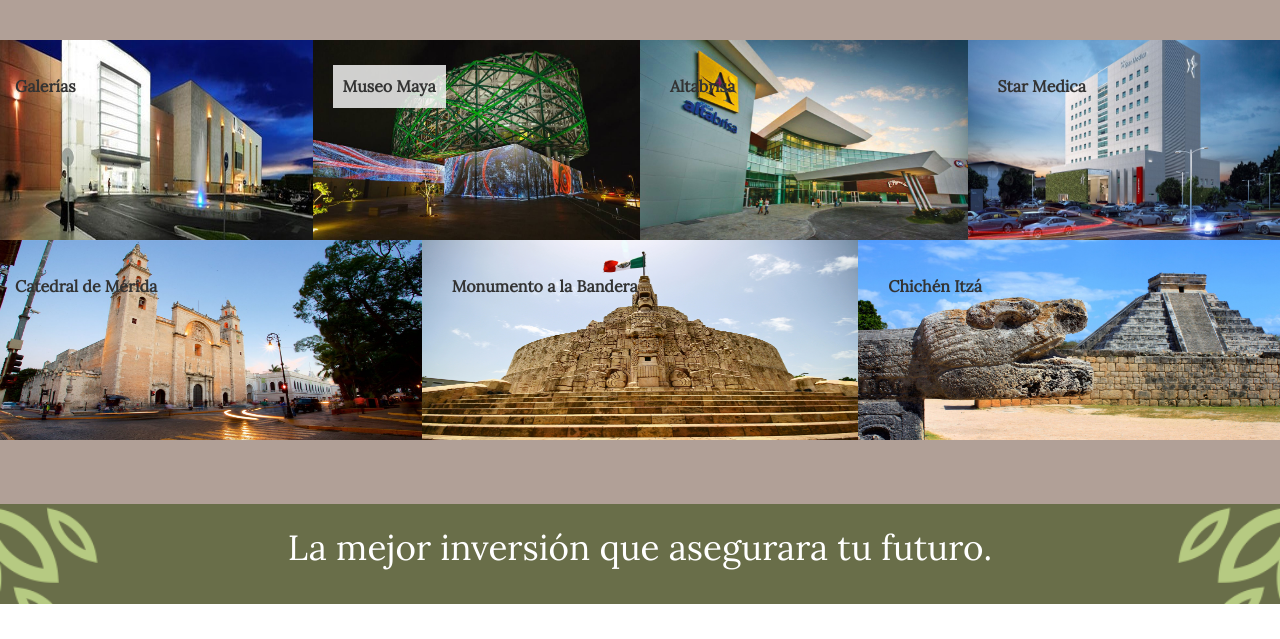
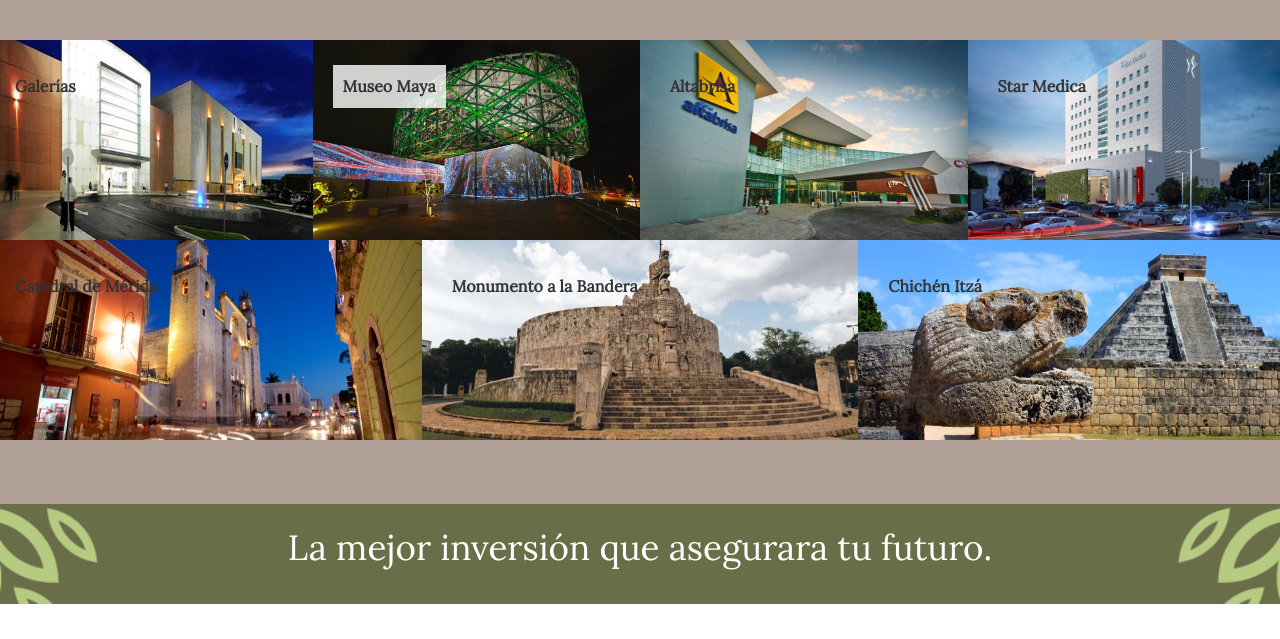
Before and after one commit to esteban1234/ceibas, a PHP site: page / in a window 1280 px wide. Shown: the part 2467-3106 px from the top of the page. Run offline with PHP 8.4, Linux system fonts and the light colour scheme; some libraries are stand-ins or nearby versions; some web fonts are replaced.

Commit message:
UPDATE SECCIONES V1.2.2

```diff
--- a/index.php
+++ b/index.php
@@ -162,15 +162,15 @@
           </div>
           <div class="row margen">
             <div class="col-md-4">
-            <img src="img/catedral.jpg" class="img-responsive alto-asig width-asig">
+            <img src="img/catedral01.jpg" class="img-responsive alto-asig width-asig">
             <p class="tit-img">Catedral de Mérida</p>
           </div>
           <div class="col-md-4">
-            <img src="img/monumento.jpg" class="img-responsive alto-asig width-asig">
+            <img src="img/monumento01.jpg" class="img-responsive alto-asig width-asig">
             <p class="tit-img"> Monumento a la Bandera</p>
           </div>
           <div class="col-md-4">
-            <img src="img/CHICHEn2.jpg"
+            <img src="img/chichen01.jpg"
             class="img-responsive alto-asig width-asig">
             <p class="tit-img">Chichén Itzá</p>
           </div>
```
Also changed, not shown: img/CHICHENITZA.jpg (added), img/MONUMENTO .jpg (added), img/catedral01.jpg (added), img/chichen01.jpg (added), img/monumento01.jpg (added).
